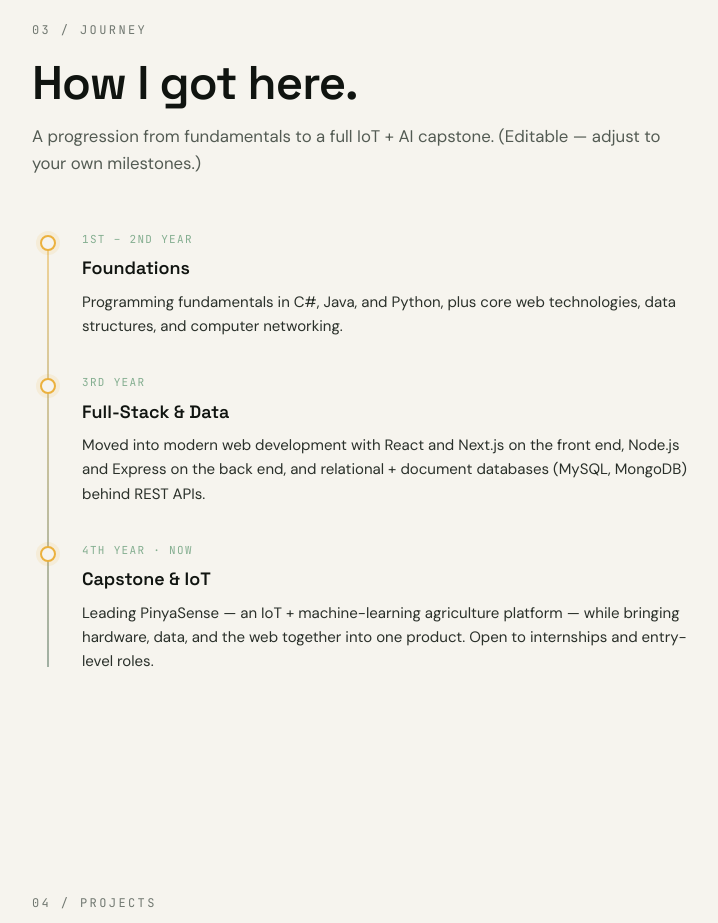
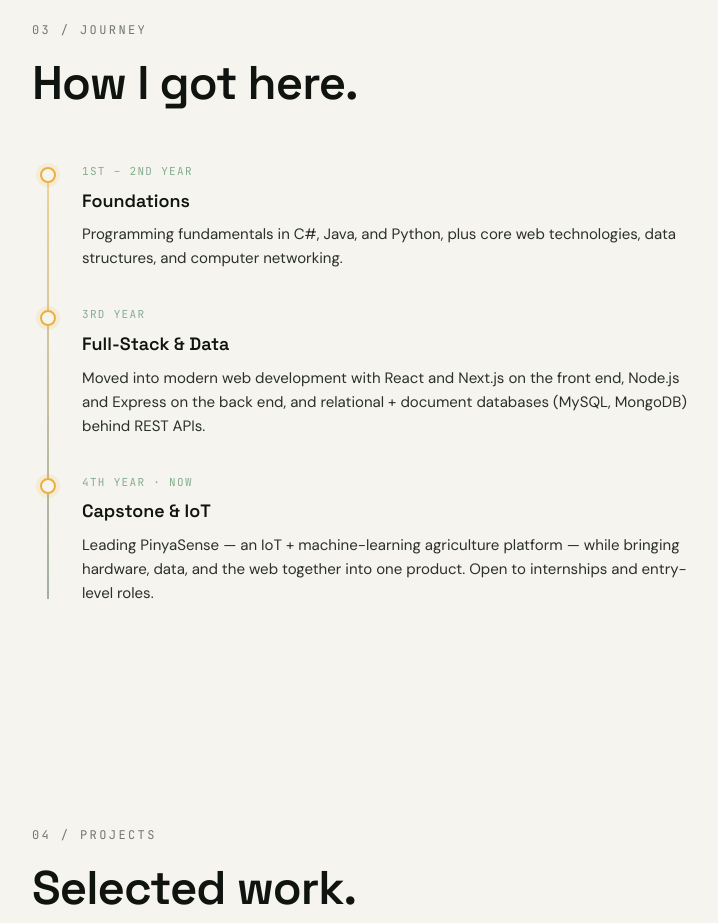
Before and after one commit to cedrickrojas/cedrick-rojxs, a plain HTML site: page index.html in a window 1280 px wide. Shown: the part 3320-4243 px from the top of the page, without its empty margins (52-770 px from the left). Drawn offline with Linux system fonts and the light colour scheme.

Commit message:
Pogi Ako

```diff
--- a/index.html
+++ b/index.html
@@ -608,7 +608,7 @@ footer{ padding:40px 0; border-top:1px solid var(--line); position:relative; z-i
     <div class="sec-head reveal">
       <span class="sec-index scramble" data-text="03 / JOURNEY">03 / JOURNEY</span>
       <h2>How I got here.</h2>
-      <p>A progression from fundamentals to a full IoT + AI capstone. (Editable — adjust to your own milestones.)</p>
+      <p></p>
     </div>
     <div class="timeline stagger">
       <div class="tl-item"><span class="node"></span><div class="when">1st – 2nd Year</div><h4>Foundations</h4><p>Programming fundamentals in C#, Java, and Python, plus core web technologies, data structures, and computer networking.</p></div>
```
